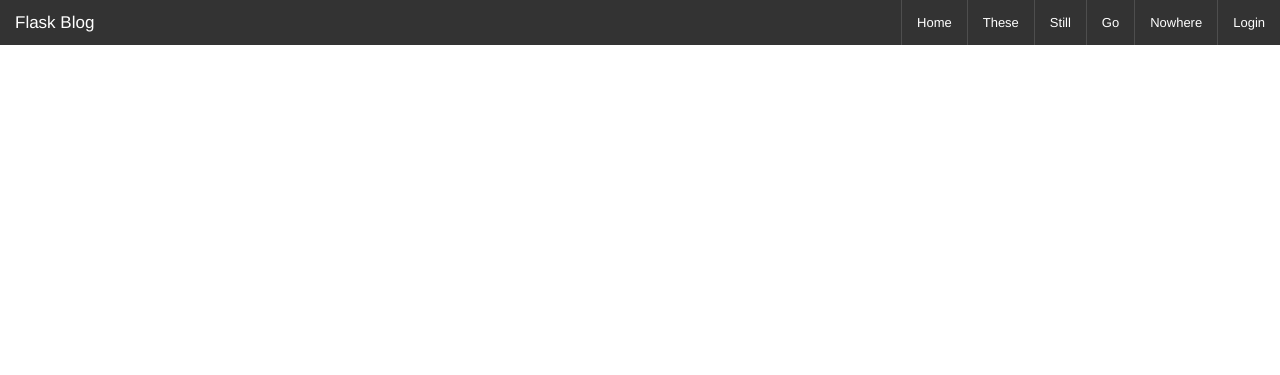
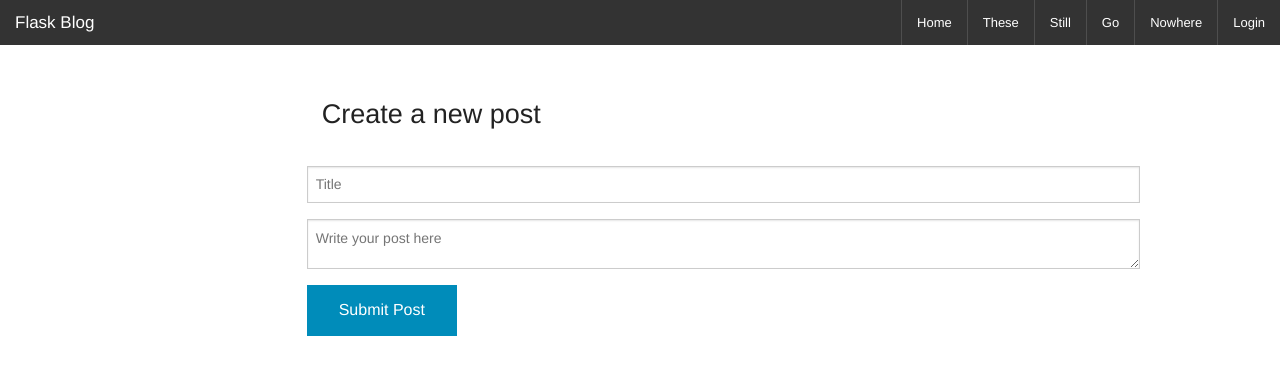
Before and after one commit to Kalenai/flask-blog, a Flask app: template app/templates/post.html in a window 1280 px wide. Shown: the top 375 px of the page. Run offline with Flask 2, Linux system fonts and the light colour scheme; the template is opened without the code that fills it: values that come from a table or form of the project are taken from there, others are empty.

Commit message:
Implemented ability to submit new blog posts and fixed the link in the logged user's name to point to their own user page

```diff
--- a/app/models.py
+++ b/app/models.py
@@ -8,6 +8,8 @@ class User(db.Model):
     password_hash = db.Column(db.String(128))
     email = db.Column(db.String(100), unique=True)
     about = db.Column(db.Text)
+    posts = db.relationship('Post', backref='author', lazy='dynamic')
+
 
     def is_authenticated(self):
         return True
@@ -34,6 +36,7 @@ class Post(db.Model):
     __tablename__ = 'posts'
     id = db.Column(db.Integer, primary_key=True)
     timestamp = db.Column(db.DateTime)
+    title = db.Column(db.String(100))
     post_body = db.Column(db.Text)
     user_id = db.Column(db.Integer, db.ForeignKey('users.id'))
 
--- a/app/templates/base.html
+++ b/app/templates/base.html
@@ -33,9 +33,9 @@
         <li><a href="#">Nowhere</a></li>
         {% if g.user.is_authenticated() %}
           <li class="divider"></li>
+          <li><a href="{{  url_for('user', username=g.user.username)  }}">{{  g.user.username  }}</a></li>
+          <li class="divider"></li>
           <li><a href="{{  url_for('logout')  }}">Logout</a></li>
-          <li class="divider"></li>
-          <li><a href="#">{{  g.user.username  }}</a></li> <!--TODO - should route to user's homepage once implemented-->
         {% else %}
           <li class="divider"></li>
           <li><a href="{{  url_for('login')  }}">Login</a></li>
--- a/app/templates/post.html
+++ b/app/templates/post.html
@@ -1,7 +1,20 @@
 {% extends 'base.html' %}
 
-{% block title %}Post{% endblock %}
+{% block title %}New Post{% endblock %}
 
 {% block body %}
-
+  <h3>Create a new post</h3>
+  <br>
+  <form action="" method="post" name="new-post">
+    {{  form.hidden_tag()  }}
+    <div class="row">
+      {{  form.title(placeholder="Title")  }}
+    </div>
+    <div class="row">
+      {{  form.post(placeholder="Write your post here")  }}
+    </div>
+    <div class="row">
+      <input type="submit" value="Submit Post"  class="button">
+    </div>
+  </form>
 {% endblock %}
--- a/app/views.py
+++ b/app/views.py
@@ -1,9 +1,10 @@
 from flask import render_template, g, redirect, url_for, session, request, flash
-from flask.ext.login import login_user, logout_user, current_user
+from flask.ext.login import login_user, logout_user, current_user, login_required
 from app import app, db, login_manager
 from models import User, Post
 from forms import LoginForm, PostForm, RegistrationForm
 from utilities import flash_errors
+from datetime import datetime
 
 @login_manager.user_loader
 def load_user(id):
@@ -68,8 +69,22 @@ def register():
     )
 
 @app.route('/post', methods=['GET', 'POST'])
+@login_required
 def post():
     form = PostForm()
+    if form.validate_on_submit():
+        new_post = Post(
+            timestamp=datetime.utcnow(),
+            title=form.title.data,
+            post_body=form.post.data,
+            author=g.user
+        )
+        db.session.add(new_post)
+        db.session.commit()
+        flash('Your post was successfully submitted!')
+        return redirect(url_for('user', username=g.user.username))
+    else:
+        flash_errors(form)
     return render_template(
         'post.html',
         form=form
```
